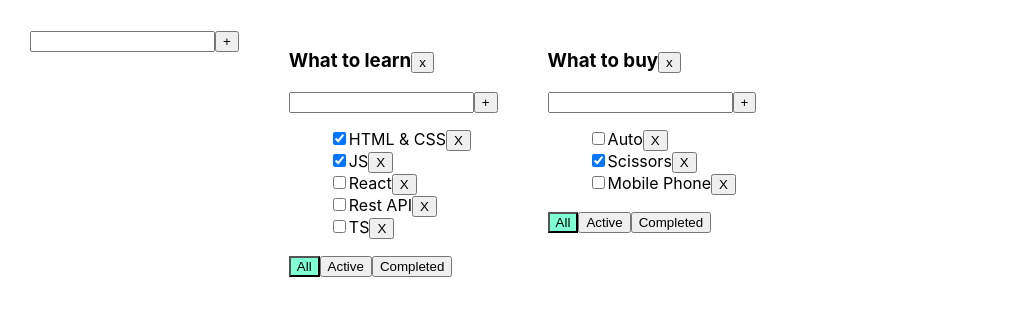
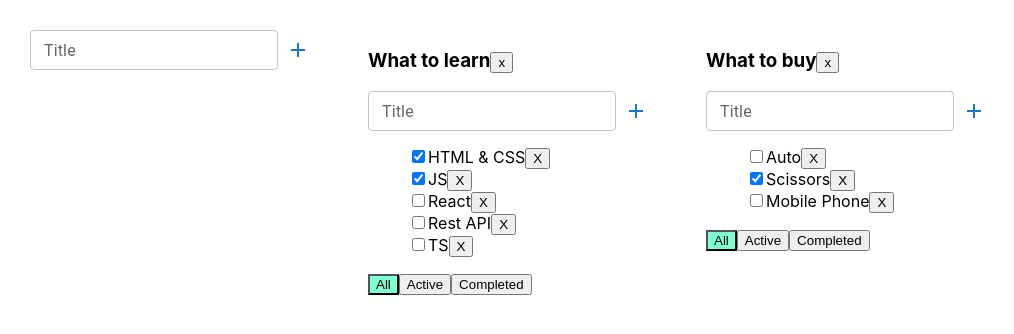
Before and after one commit to Vladislav-Nickolaevich/to-do-list, a React (Create React App) app: page / in a window 1280 px wide. Shown: the top 334 px of the page, without its empty margins (0-1014 px from the left). Built offline with nearby package versions, Linux system fonts and the light colour scheme.

Commit message:
Added MUI, changed package.json, added for the Input TextField and other tags

```diff
--- a/src/components/Input.tsx
+++ b/src/components/Input.tsx
@@ -1,4 +1,6 @@
 import React, {ChangeEvent, KeyboardEvent, useState} from 'react';
+import {IconButton, TextField} from "@mui/material";
+import AddIcon from '@mui/icons-material/Add';
 
 type InputType = {
     addTask:(title: string) => void
@@ -26,13 +28,26 @@ export const Input = (props:InputType) => {
     }
     return (
         <div>
-            <input
-                value={value}
-                onChange={inputOnChangeHandler}
-                onKeyDown={onKeyDownInput}
-                className={error ? 'error' : ''}
+            {/*<input*/}
+            {/*    value={value}*/}
+            {/*    onChange={inputOnChangeHandler}*/}
+            {/*    onKeyDown={onKeyDownInput}*/}
+            {/*    className={error ? 'error' : ''}*/}
+            {/*/>*/}
+            <TextField variant="outlined"
+                       size='small'
+                       label="Title"
+                       value={value}
+                       onChange={inputOnChangeHandler}
+                       onKeyDown={onKeyDownInput}
+
+                       className={error ? "error" : ""}
+
             />
-            <button onClick={onClickAdd}>+</button>
+            {/*<button onClick={onClickAdd}>+</button>*/}
+            <IconButton color='primary' onClick={onClickAdd}>
+                <AddIcon/>
+            </IconButton>
             {error && <div className='error-message'>{error}</div>}
         </div>
     );
--- a/src/index.tsx
+++ b/src/index.tsx
@@ -1,12 +1,11 @@
 import React from 'react';
-import ReactDOM from 'react-dom';
 import './index.css';
 import App from './App';
 import * as serviceWorker from './serviceWorker';
+import { createRoot } from 'react-dom/client';
 
-ReactDOM.render(<App />,  document.getElementById('root'));
+const container  = document.getElementById('root') as HTMLElement
+const root = createRoot(container);
+root.render(<App />);
 
-// If you want your app to work offline and load faster, you can change
-// unregister() to register() below. Note this comes with some pitfalls.
-// Learn more about service workers: https://bit.ly/CRA-PWA
 serviceWorker.unregister();
```
Also changed, not shown: package.json (+17 -11 lines), 1 other file (tests, documents, lock files or other folders).
